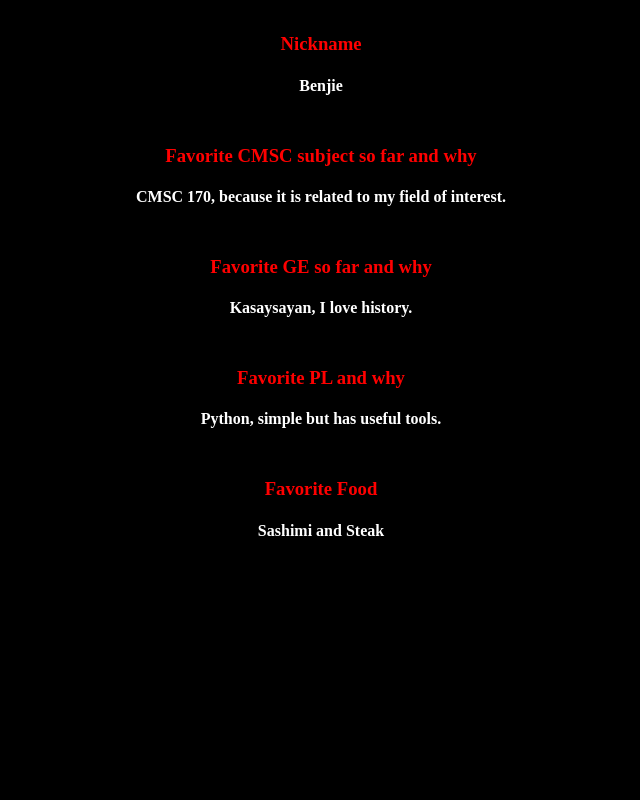
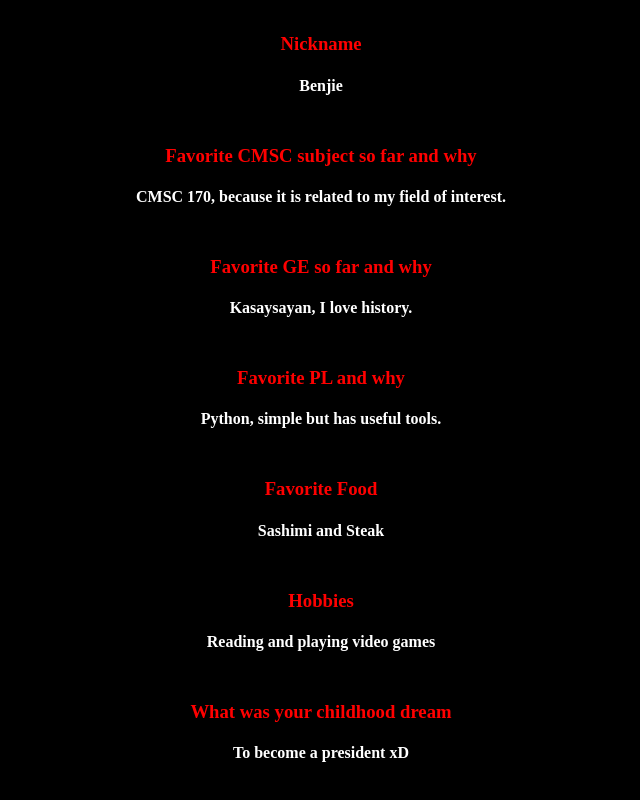
Before and after one commit to benjiegallero/benjiegallero.github.io, a plain HTML site: page index.html in a window 1280 px wide. Shown: the part 336-1136 px from the top of the page, without its empty margins (319-959 px from the left). Before the commit the page ends 926 px from the top, so only its background shows below. Drawn offline with Linux system fonts and the light colour scheme.

Commit message:
Chore: Added hobbies and Childhood Dream

```diff
--- a/index.html
+++ b/index.html
@@ -20,5 +20,9 @@
     <h4>Python, simple but has useful tools.</h4>
     <h3>Favorite Food</h3>
     <h4>Sashimi and Steak</h4>
+    <h3>Hobbies</h3>
+    <h4>Reading and playing video games</h4>
+    <h3>What was your childhood dream</h3>
+    <h4>To become a president xD</h4>
   </body>
 </html>
```
